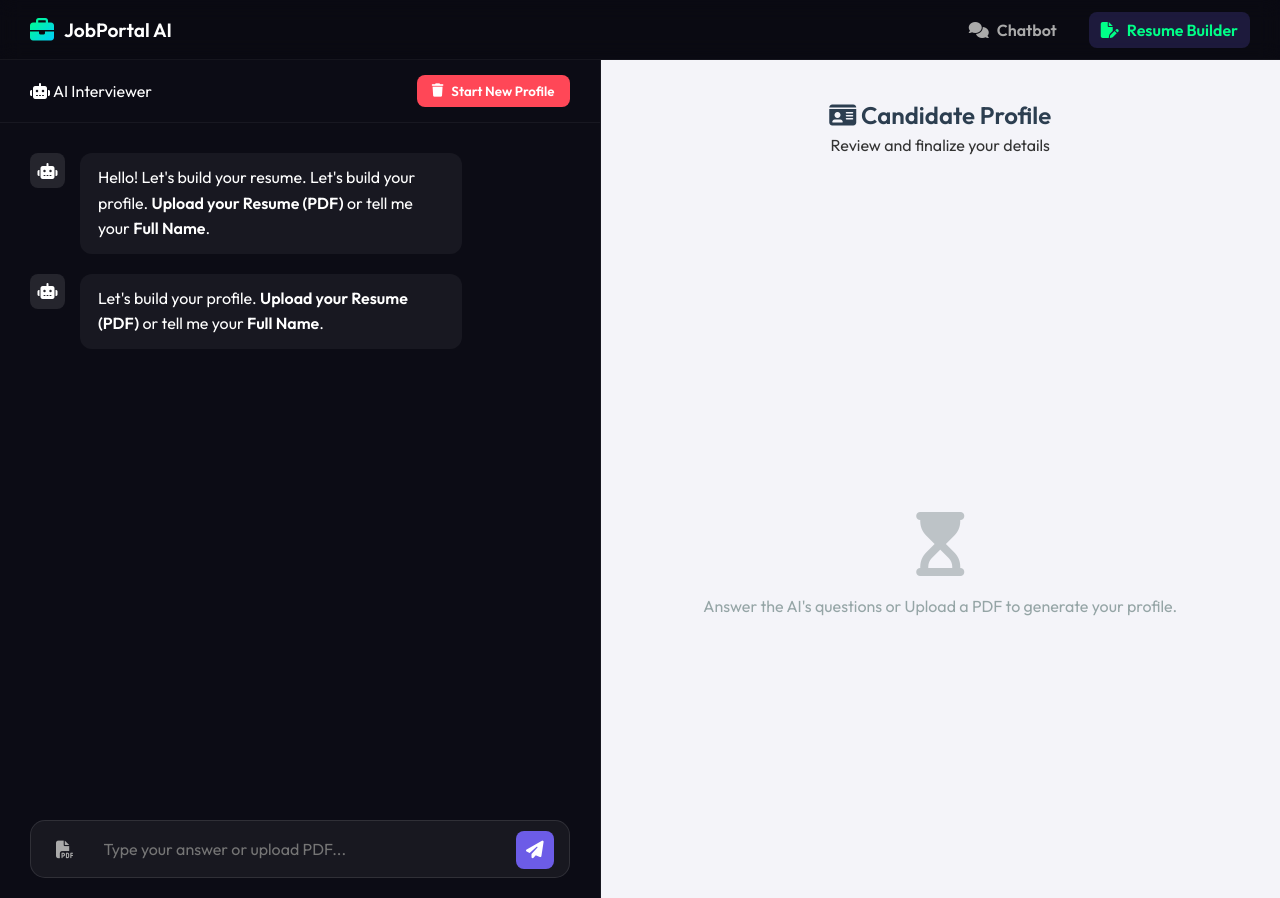
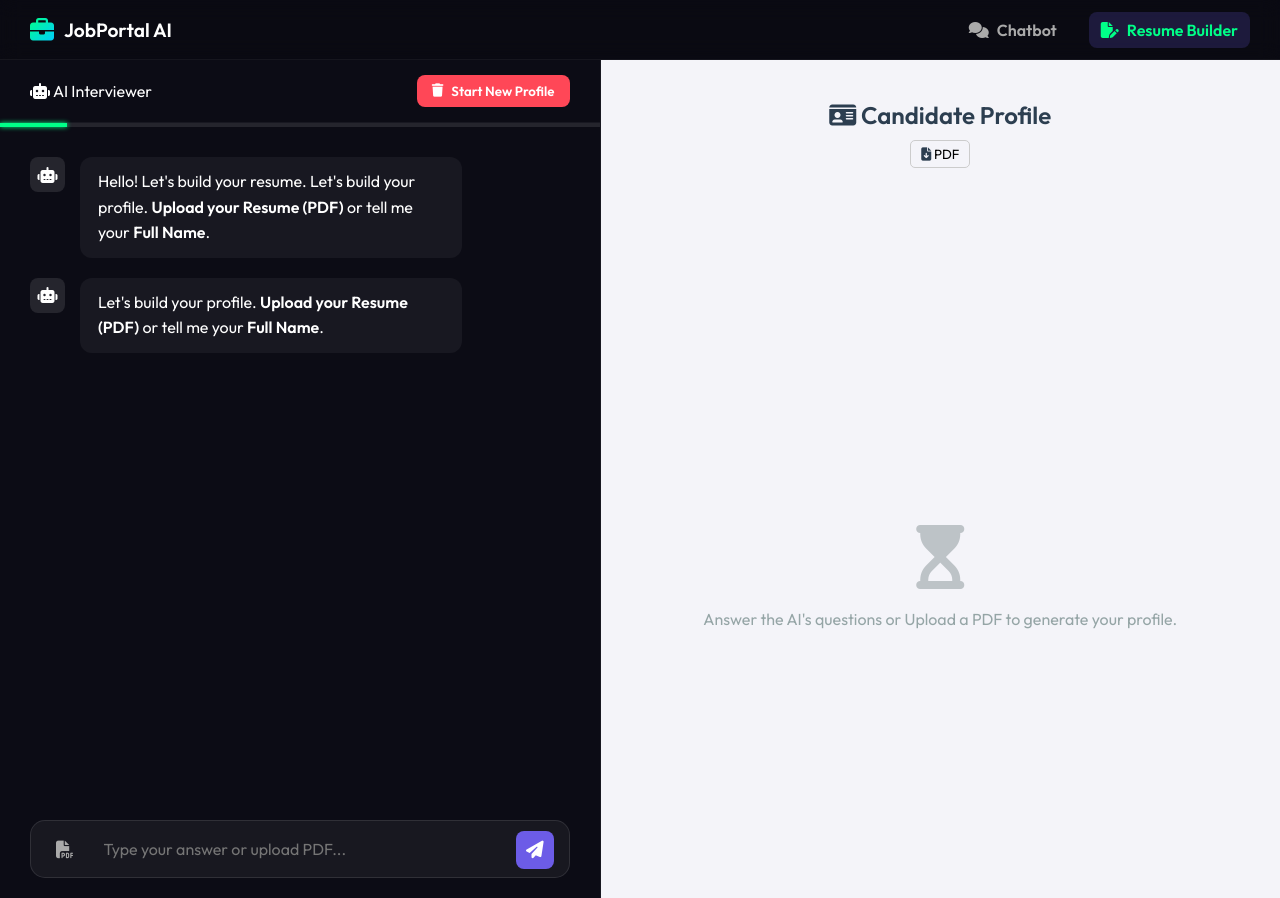
Before and after one commit to ChiragNSundar/Flask-Chatbot-Gemini, a Flask app: page /resume in a window 1280 px wide. Run offline with Flask 3, Linux system fonts and the light colour scheme; data that the repository does not hold is empty; some libraries are stand-ins or nearby versions.

Commit message:
latest commit

````diff
--- a/app.py
+++ b/app.py
@@ -38,21 +38,16 @@ DB_NAME = "main_db"
 mongo_client = None
 mongo_profile_collection = None
 mongo_chat_collection = None
-mongo_resume_upload_collection = None  # NEW
-mongo_resume_parsed_collection = None  # NEW
 
 try:
     mongo_client = MongoClient(MONGO_URI, serverSelectionTimeoutMS=5000)
     mongo_client.admin.command('ismaster')
 
     mongo_db = mongo_client[DB_NAME]
-
-    # Collections
     mongo_profile_collection = mongo_db["profile_resume"]
     mongo_chat_collection = mongo_db["ai_chat"]
-    mongo_resume_upload_collection = mongo_db["resume_upload"]  # Raw PDF Text
-    mongo_resume_parsed_collection = mongo_db["resume_parsed"]  # AI Parsed JSON
-
+    mongo_resume_upload_collection = mongo_db["resume_upload"]
+    mongo_resume_parsed_collection = mongo_db["resume_parsed"]
     print("MongoDB connection successful.")
 
 except ConnectionFailure as e:
@@ -112,8 +107,8 @@ RESUME_STEPS = [
     {"field": "summary", "question": "Professional **Summary**? (Type 'Generate' to see options, or type your own)",
      "mandatory": True, "type": "long_text", "suggestions": ["Generate Options", "Show Example"]},
     {"field": "critique",
-     "question": "Profile complete! Review your profile on the right. Type 'Critique' for AI feedback or 'Submit' to finalize.",
-     "mandatory": False, "type": "final", "suggestions": ["Critique", "Submit"]}
+     "question": "Profile complete! Review your profile. Use the buttons below to **Check ATS Score** or **Submit**.",
+     "mandatory": False, "type": "final", "suggestions": ["Check ATS Score", "Submit"]}
 ]
 
 
@@ -159,19 +154,17 @@ def get_dynamic_suggestions(field, data):
         if field == "job_title":
             exp = data.get("experience_level", "Entry Level")
             dom = data.get("domain", "General")
-
             prompt = f"List 3 standard job titles for a '{exp}' professional in the '{dom}' industry. Output ONLY the titles separated by commas."
             response = model.generate_content(prompt)
             return [s.strip() for s in response.text.split(',') if s.strip()][:3]
 
         if field == "skills":
             job = data.get("job_title", "Professional")
-            prompt = f"List 6 distinct, single technical or soft skills (e.g. Python, SQL, Communication) suitable for a '{job}'. Output ONLY the skills separated by commas."
+            prompt = f"List 6 distinct, single technical or soft skills suitable for a '{job}'. Output ONLY the skills separated by commas."
             response = model.generate_content(prompt)
             return [s.strip() for s in response.text.split(',') if s.strip()][:6]
 
     except Exception as e:
-        print(f"Suggestion Error: {e}")
         return []
     return []
 
@@ -185,7 +178,7 @@ def home(): return render_template('chat.html')
 def resume_page(): return render_template('resume.html')
 
 
-# Chatbot API
+# (Chatbot API routes omitted for brevity - same as before)
 @app.route('/api/conversations', methods=['GET'])
 def get_conversations():
     chats = Conversation.query.order_by(Conversation.created_at.desc()).all()
@@ -278,26 +271,22 @@ def upload_resume():
     if file.filename == '': return jsonify({'error': 'No file selected'}), 400
 
     try:
-        # 1. Generate unique resume_id
-        resume_id = ObjectId()
-
-        # 2. Extract Raw Text
         pdf_reader = PyPDF2.PdfReader(file)
         text = ""
         for page in pdf_reader.pages:
             text += page.extract_text() + "\n"
 
-        # 3. Store Raw Data in 'resume_upload'
+        resume_id = ObjectId()
+
         if mongo_resume_upload_collection is not None:
             mongo_resume_upload_collection.insert_one({
                 "_id": resume_id,
-                "resume_id": resume_id,  # Redundant but explicit for queries
+                "resume_id": resume_id,
                 "filename": file.filename,
                 "raw_text_content": text,
                 "timestamp": datetime.utcnow()
             })
 
-        # 4. Parse with Gemini
         prompt = f"""
         Extract details from resume to JSON. Keys: "full_name", "email", "phone", "experience_level", "domain", "job_title", "skills", "summary".
         Text: {text[:4000]}
@@ -306,23 +295,20 @@ def upload_resume():
         cleaned_text = response.text.replace('```json', '').replace('```', '').strip()
         extracted_data = json.loads(cleaned_text)
 
-        # 5. Store Parsed Data in 'resume_parsed'
         if mongo_resume_parsed_collection is not None:
             mongo_resume_parsed_collection.insert_one({
-                "resume_id": resume_id,  # Linking ID
+                "resume_id": resume_id,
                 "parsed_data": extracted_data,
                 "timestamp": datetime.utcnow()
             })
 
-        # 6. Return data + resume_id to frontend
         return jsonify({
             'success': True,
             'data': extracted_data,
-            'resume_id': str(resume_id),  # Send ID as string
-            'message': "I've analyzed your resume and stored the data."
+            'resume_id': str(resume_id),
+            'message': "I've analyzed your resume."
         })
     except Exception as e:
-        print(f"Upload Error: {e}")
         return jsonify({'error': 'Failed to process PDF'}), 500
 
 
@@ -336,46 +322,114 @@ def resume_chat():
     if not session_id:
         session_id = str(ObjectId())
 
-    # 1. Handle Special Commands
+    # --- 1. HANDLE SPECIAL COMMANDS ---
+
+    # Check ATS Score
+    if user_input.lower() == 'check ats score':
+        prompt = f"Act as an ATS scanner. Review this profile: {collected_data}. Target Role: {collected_data.get('job_title')}. Return a score (0-100), 3 missing keywords, and brief feedback. Format nicely."
+        try:
+            ai_resp = model.generate_content(prompt)
+            ai_text = f"**ATS Analysis:**\n\n{ai_resp.text}"
+
+            # --- FIX: Determine if we should return to interview or if we are done ---
+            next_step_idx = find_next_step(collected_data)
+
+            if next_step_idx != -1:
+                # Still missing fields -> Resume interview
+                next_rule = RESUME_STEPS[next_step_idx]
+                ai_text += f"\n\n---\n**Resuming:** {next_rule['question']}"
+
+                # Get dynamic suggestions if needed
+                sugs = next_rule['suggestions']
+                if next_rule['field'] in ['job_title', 'skills']:
+                    dyn = get_dynamic_suggestions(next_rule['field'], collected_data)
+                    if dyn: sugs = dyn
+
+                log_resume_interaction(session_id, user_input, ai_text, next_step_idx, collected_data)
+                return jsonify({
+                    'response': ai_text,
+                    'keep_step': True,  # Keep going
+                    'question': next_rule['question'],
+                    'suggestions': sugs,
+                    'session_id': session_id,
+                    'next_step': next_step_idx  # Tell frontend where we are
+                })
+            else:
+                # Profile full -> Show final options
+                log_resume_interaction(session_id, user_input, ai_text, current_step_index, collected_data)
+                return jsonify({
+                    'response': ai_text,
+                    'keep_step': True,
+                    'question': RESUME_STEPS[-1]['question'],
+                    'suggestions': RESUME_STEPS[-1]['suggestions'],
+                    'session_id': session_id
+                })
+        except:
+            return jsonify({'error': "ATS Check failed.", 'keep_step': True, 'session_id': session_id})
+
+    # Submit
     if user_input.lower() == 'submit':
-        ai_text = "Interview complete! Please review your details on the right and click the green 'Submit Profile' button to finish."
+        ai_text = "Interview complete! Please click the green 'Submit Profile' button on the right to save your data."
         log_resume_interaction(session_id, user_input, ai_text, current_step_index, collected_data)
         return jsonify({'response': ai_text, 'finished': True, 'data': collected_data, 'session_id': session_id})
 
+    # Critique (Apply similar fix as ATS Score)
     if user_input.lower() == 'critique' and collected_data.get('summary'):
-        prompt = f"Critique the following resume profile for a {collected_data.get('job_title')}. Focus on the summary and skills. Profile: {collected_data}"
+        prompt = f"Critique resume: {collected_data}"
         try:
             ai_resp = model.generate_content(prompt)
             ai_text = f"**AI Critique:**\n\n{ai_resp.text}"
-            log_resume_interaction(session_id, user_input, ai_text, current_step_index, collected_data)
-            return jsonify({'response': ai_text, 'keep_step': True, 'question': RESUME_STEPS[-1]['question'],
-                            'suggestions': RESUME_STEPS[-1]['suggestions'], 'session_id': session_id})
+
+            next_step_idx = find_next_step(collected_data)
+            if next_step_idx != -1:
+                next_rule = RESUME_STEPS[next_step_idx]
+                ai_text += f"\n\n---\n**Resuming:** {next_rule['question']}"
+
+                sugs = next_rule['suggestions']
+                if next_rule['field'] in ['job_title', 'skills']:
+                    dyn = get_dynamic_suggestions(next_rule['field'], collected_data)
+                    if dyn: sugs = dyn
+
+                log_resume_interaction(session_id, user_input, ai_text, next_step_idx, collected_data)
+                return jsonify({
+                    'response': ai_text, 'keep_step': True,
+                    'question': next_rule['question'], 'suggestions': sugs,
+                    'session_id': session_id, 'next_step': next_step_idx
+                })
+            else:
+                log_resume_interaction(session_id, user_input, ai_text, current_step_index, collected_data)
+                return jsonify({'response': ai_text, 'keep_step': True, 'question': RESUME_STEPS[-1]['question'],
+                                'suggestions': RESUME_STEPS[-1]['suggestions'], 'session_id': session_id})
         except:
             return jsonify({'error': "Critique failed.", 'keep_step': True, 'session_id': session_id})
 
+    # Skill Suggestion
     if user_input.lower() == 'suggest skills' and collected_data.get('job_title'):
         prompt = f"Based on the job title '{collected_data.get('job_title')}' and existing skills '{collected_data.get('skills')}', suggest 3-5 highly relevant, modern skills that are missing. List them separated by a comma."
         try:
             ai_resp = model.generate_content(prompt)
             ai_text = f"**Suggested Skills:**\n\n{ai_resp.text}"
             log_resume_interaction(session_id, user_input, ai_text, current_step_index, collected_data)
+            # Stay on Skills step (5)
             return jsonify({'response': ai_text, 'keep_step': True, 'question': RESUME_STEPS[5]['question'],
                             'suggestions': RESUME_STEPS[5]['suggestions'], 'session_id': session_id})
         except:
             return jsonify({'error': "Skill suggestion failed.", 'keep_step': True, 'session_id': session_id})
 
+    # Example Summary
     if user_input.lower() == 'show example' and collected_data.get('job_title'):
         prompt = f"Provide a brief, strong example of a professional summary for a {collected_data.get('experience_level')} {collected_data.get('job_title')}."
         try:
             ai_resp = model.generate_content(prompt)
             ai_text = f"**Example Summary:**\n\n{ai_resp.text}"
             log_resume_interaction(session_id, user_input, ai_text, current_step_index, collected_data)
+            # Stay on Summary step (6)
             return jsonify({'response': ai_text, 'keep_step': True, 'question': RESUME_STEPS[6]['question'],
                             'suggestions': RESUME_STEPS[6]['suggestions'], 'session_id': session_id})
         except:
             return jsonify({'error': "Example generation failed.", 'keep_step': True, 'session_id': session_id})
 
-    # 2. Validation & Input Handling
+    # --- 2. VALIDATION & INPUT HANDLING ---
     just_saved_summary = False
     if current_step_index != -1 and user_input:
         current_rule = RESUME_STEPS[current_step_index]
@@ -416,10 +470,10 @@ def resume_chat():
         if current_rule['field'] == 'summary':
             just_saved_summary = True
 
-    # 3. Determine Next Step
+    # --- 3. DETERMINE NEXT STEP ---
     next_step_index = find_next_step(collected_data)
 
-    # 4. Formulate Response & Suggestions
+    # --- 4. FORMULATE RESPONSE ---
     if next_step_index == -1:
         ai_text = "Profile complete! Please review and submit."
         if just_saved_summary:
@@ -466,18 +520,16 @@ def submit_resume():
 
     try:
         new_profile = request.json
+        session_id_str = new_profile.pop('resume_session_id', None)
+        upload_id_str = new_profile.pop('upload_resume_id', None)
 
-        # 1. Chat Log Linking
-        session_id_str = new_profile.pop('resume_session_id', None)
         if session_id_str and ObjectId.is_valid(session_id_str):
             new_profile['chat_session_id'] = ObjectId(session_id_str)
         else:
             new_profile['chat_session_id'] = None
 
-        # 2. PDF Upload Linking
-        upload_id_str = new_profile.pop('upload_resume_id', None)
         if upload_id_str and ObjectId.is_valid(upload_id_str):
-            new_profile['resume_upload_id'] = ObjectId(upload_id_str)  # Links to resume_upload & resume_parsed
+            new_profile['resume_upload_id'] = ObjectId(upload_id_str)
         else:
             new_profile['resume_upload_id'] = None
 
--- a/static/resume_script.js
+++ b/static/resume_script.js
@@ -5,13 +5,13 @@ const finalForm = document.getElementById('final-form');
 const formPlaceholder = document.getElementById('form-placeholder');
 const successModal = document.getElementById('success-modal');
 const resumeUpload = document.getElementById('resume-upload');
+const progressBar = document.getElementById('progress-bar'); // Feature 1
 
 let currentStep = -1;
 let collectedData = {};
 let resumeSessionId = null;
-let currentResumeUploadId = null; // NEW: To track the PDF upload ID
+let currentResumeUploadId = null;
 
-// Make sure this matches Python RESUME_STEPS exactly
 const RESUME_STEPS = [
     { field: "full_name" },
     { field: "email" },
@@ -19,8 +19,8 @@ const RESUME_STEPS = [
     { field: "experience_level" },
     { field: "domain" },
     { field: "job_title" },
-    { field: "skills" }, // Index 6
-    { field: "summary" }, // Index 7
+    { field: "skills" },
+    { field: "summary" },
     { field: "critique" }
 ];
 
@@ -90,6 +90,7 @@ function sendResumeMessage(isInit = false, silentCheck = false) {
 
             if (data.next_step !== undefined && !data.keep_step) {
                 currentStep = data.next_step;
+                updateProgressBar(); // Feature 1: Update Progress
             }
 
             if (data.data && !data.keep_step) {
@@ -118,6 +119,12 @@ function sendResumeMessage(isInit = false, silentCheck = false) {
     });
 }
 
+function updateProgressBar() {
+    if(!progressBar) return;
+    let progress = ((currentStep + 1) / RESUME_STEPS.length) * 100;
+    progressBar.style.width = `${progress}%`;
+}
+
 function disableChatInput() {
     userInput.disabled = true;
     userInput.placeholder = "Interview Complete. Please Submit.";
@@ -135,7 +142,7 @@ function renderSuggestions(suggestions, currentFieldName) {
 
         chip.onclick = () => {
             // COMMANDS: Auto-send
-            if (['Generate Options', 'Show Example', 'Suggest Skills', 'Critique', 'Submit'].includes(text)) {
+            if (['Generate Options', 'Show Example', 'Suggest Skills', 'Critique', 'Submit', 'Check ATS Score'].includes(text)) {
                 userInput.value = text;
                 sendResumeMessage();
                 return;
@@ -144,7 +151,6 @@ function renderSuggestions(suggestions, currentFieldName) {
             // SKILLS: Multi-Select (No Auto-Send)
             if (currentFieldName === 'skills') {
                 chip.classList.toggle('selected');
-
                 let currentVal = userInput.value.trim();
                 let selectedSkill = text.trim();
 
@@ -156,7 +162,7 @@ function renderSuggestions(suggestions, currentFieldName) {
                 }
                 userInput.focus();
             }
-            // SUMMARY RESULTS: Auto-Send
+            // SUMMARY RESULTS: Auto-Send (Populate & Send)
             else if (currentFieldName === 'summary') {
                 let cleanText = text.replace(/^[\s\W]*(?:Option|Summary)\s*\d*[:\.]\s*/i, '').trim();
                 userInput.value = cleanText;
@@ -190,13 +196,10 @@ function uploadResume(file) {
             appendMessage(`⚠️ ${data.error}`, 'bot-message error');
         } else {
             collectedData = { ...collectedData, ...data.data };
-
-            // Capture Resume ID
             if (data.resume_id) {
                 currentResumeUploadId = data.resume_id;
                 localStorage.setItem('resumeUploadId', currentResumeUploadId);
             }
-
             updateLiveForm(collectedData);
             localStorage.setItem('resumeData', JSON.stringify(collectedData));
             if (Object.keys(collectedData).length > 0) showForm();
@@ -218,7 +221,12 @@ resumeUpload.addEventListener('change', function() {
 function updateLiveForm(data) {
     for (const [key, value] of Object.entries(data)) {
         const field = document.getElementById(`form-${key}`);
-        if (field) field.value = value;
+        // Feature 2: Flash Update
+        if (field && field.value !== value) {
+            field.value = value;
+            field.classList.add('flash-update');
+            setTimeout(() => field.classList.remove('flash-update'), 1000);
+        }
     }
 }
 
@@ -239,12 +247,12 @@ function submitFinalForm() {
         email: document.getElementById('form-email').value.trim(),
         phone: document.getElementById('form-phone').value.trim(),
         experience_level: document.getElementById('form-experience_level').value.trim(),
-        domain: collectedData.domain || document.getElementById('form-domain').value.trim(),
+        domain: document.getElementById('form-domain').value.trim(),
         job_title: document.getElementById('form-job_title').value.trim(),
         skills: document.getElementById('form-skills').value.trim(),
         summary: document.getElementById('form-summary').value.trim(),
         resume_session_id: resumeSessionId,
-        upload_resume_id: currentResumeUploadId // Send linked PDF ID
+        upload_resume_id: currentResumeUploadId
     };
 
     const emptyFields = [];
@@ -295,6 +303,16 @@ function appendMessage(text, className, isMarkdown = false) {
         <div class="content">${isMarkdown ? marked.parse(text) : text}</div>
     `;
 
+    // Feature 5: Edit Previous Input (Click Bubble to Edit)
+    if (className.includes('user')) {
+        div.style.cursor = 'pointer';
+        div.title = "Click to edit";
+        div.onclick = () => {
+            userInput.value = text;
+            userInput.focus();
+        };
+    }
+
     chatBox.appendChild(div);
     chatBox.scrollTop = chatBox.scrollHeight;
 }
@@ -327,6 +345,25 @@ function clearProfile() {
     }
 }
 
+// Feature 3: PDF Export
+function downloadPDF() {
+    const element = document.getElementById('final-form');
+    // Basic config, usually needs adjustments based on styling
+    const opt = {
+        margin: 0.5,
+        filename: 'My_Resume.pdf',
+        image: { type: 'jpeg', quality: 0.98 },
+        html2canvas: { scale: 2 },
+        jsPDF: { unit: 'in', format: 'letter', orientation: 'portrait' }
+    };
+    // Ensure html2pdf is loaded
+    if(typeof html2pdf !== 'undefined') {
+        html2pdf().set(opt).from(element).save();
+    } else {
+        alert("PDF generator not loaded yet.");
+    }
+}
+
 userInput.addEventListener("keypress", function(event) {
     if (event.key === "Enter" && !event.shiftKey) {
         event.preventDefault();
--- a/static/style.css
+++ b/static/style.css
@@ -163,6 +163,22 @@ textarea { flex: 1; background: transparent; border: none; color: white; resize:
     background: #f4f4f9; color: #333; /* Light mode for form readability */
 }
 
+/* Feature 1: Progress Bar */
+.progress-container {
+    width: 100%;
+    height: 4px;
+    background: rgba(255,255,255,0.1);
+    position: relative;
+    top: 0;
+}
+.progress-bar {
+    height: 100%;
+    width: 0%;
+    background: #00ff88;
+    transition: width 0.3s ease;
+    box-shadow: 0 0 5px #00ff88;
+}
+
 /* Suggestion Chips */
 .suggestion-area { padding: 15px 30px; display: flex; flex-wrap: wrap; gap: 10px; }
 .chip {
@@ -170,6 +186,14 @@ textarea { flex: 1; background: transparent; border: none; color: white; resize:
     padding: 8px 16px; border-radius: 20px; cursor: pointer; font-size: 0.9rem; transition: 0.2s;
 }
 .chip:hover { background: #6c5ce7; transform: translateY(-2px); }
+
+/* Selected Chip Style */
+.chip.selected {
+    background: #00ff88;
+    color: #0f0f1a;
+    border-color: #00ff88;
+    font-weight: 600;
+}
 
 /* Form Styling */
 .form-header { text-align: center; margin-bottom: 30px; }
@@ -184,23 +208,25 @@ textarea { flex: 1; background: transparent; border: none; color: white; resize:
     font-weight: bold;
 }
 
-/* ... existing chip styles ... */
-
-.chip.selected {
-    background: #00ff88;
-    color: #0f0f1a; /* Dark text for contrast */
-    border-color: #00ff88;
-    font-weight: 600;
-}
-
 .form-group input, .form-group textarea {
     width: 100%; padding: 12px; border: 1px solid #ddd; border-radius: 8px;
     font-size: 1rem; background: white; color: #333;
+    transition: all 0.3s ease;
 }
 .form-group input:focus, .form-group textarea:focus {
     border-color: #6c5ce7;
     outline: none;
     box-shadow: 0 0 0 3px rgba(108, 92, 231, 0.1);
+}
+
+/* Feature 2: Flash Update Animation */
+@keyframes highlightPulse {
+    0% { border-color: #ddd; box-shadow: none; }
+    50% { border-color: #00ff88; box-shadow: 0 0 8px rgba(0,255,136,0.4); }
+    100% { border-color: #ddd; box-shadow: none; }
+}
+.flash-update {
+    animation: highlightPulse 1s ease;
 }
 
 .row { display: flex; gap: 20px; }
--- a/templates/resume.html
+++ b/templates/resume.html
@@ -7,6 +7,8 @@
     <link rel="stylesheet" href="https://cdnjs.cloudflare.com/ajax/libs/font-awesome/6.4.0/css/all.min.css">
     <link href="https://fonts.googleapis.com/css2?family=Outfit:wght@300;400;600&display=swap" rel="stylesheet">
     <link rel="stylesheet" href="{{ url_for('static', filename='style.css') }}">
+    <!-- Feature 3: HTML2PDF -->
+    <script src="https://cdnjs.cloudflare.com/ajax/libs/html2pdf.js/0.10.1/html2pdf.bundle.min.js"></script>
 </head>
 <body>
 
@@ -34,15 +36,18 @@
         <div class="resume-chat-container">
             <div class="chat-header">
                 <span><i class="fa-solid fa-robot"></i> AI Interviewer</span>
-                <!-- Button to clear local storage and start over -->
                 <button onclick="clearProfile()" class="new-chat-btn" style="width: auto; padding: 8px 15px; margin: 0; background: #ff4757;">
                     <i class="fa-solid fa-trash"></i> Start New Profile
                 </button>
             </div>
 
+            <!-- Feature 1: Progress Bar -->
+            <div class="progress-container">
+                <div id="progress-bar" class="progress-bar"></div>
+            </div>
+
             <div id="chat-box" class="chat-box"></div>
 
-            <!-- Suggestion Chips Area -->
             <div id="suggestion-area" class="suggestion-area"></div>
 
             <div class="input-area">
@@ -62,7 +67,12 @@
         <div class="resume-form-container">
             <div class="form-header">
                 <h2><i class="fa-solid fa-id-card"></i> Candidate Profile</h2>
-                <p>Review and finalize your details</p>
+                <div style="display: flex; gap: 10px; justify-content: center; margin-top: 10px;">
+                    <!-- Feature 3: Download Button -->
+                    <button onclick="downloadPDF()" class="icon-btn" title="Download PDF" style="background:transparent; border:1px solid #ccc; padding:5px 10px; border-radius:5px; cursor:pointer;">
+                        <i class="fa-solid fa-file-arrow-down" style="color:#2c3e50;"></i> PDF
+                    </button>
+                </div>
             </div>
 
             <div id="form-placeholder">
@@ -92,7 +102,6 @@
                         <label>Experience <span class="required">*</span></label>
                         <input type="text" id="form-experience_level" placeholder="Entry Level, Senior...">
                     </div>
-                    <!-- NEW FIELD: DOMAIN -->
                     <div class="form-group">
                         <label>Domain/Industry <span class="required">*</span></label>
                         <input type="text" id="form-domain" placeholder="Software, Finance, Healthcare...">
@@ -114,7 +123,15 @@
                     <textarea id="form-summary" rows="4" placeholder="Brief professional summary..."></textarea>
                 </div>
 
-                <button type="button" onclick="submitFinalForm()" class="submit-btn">Submit Profile</button>
+                <!-- Feature 4: ATS Score Button next to Submit -->
+                <div class="row">
+                    <button type="button" onclick="userInput.value='Check ATS Score'; sendResumeMessage();" class="submit-btn" style="background:#3498db; flex:1;">
+                        <i class="fa-solid fa-magnifying-glass-chart"></i> Check ATS
+                    </button>
+                    <button type="button" onclick="submitFinalForm()" class="submit-btn" style="flex:1;">
+                        <i class="fa-solid fa-check"></i> Submit
+                    </button>
+                </div>
             </form>
         </div>
     </div>
````
